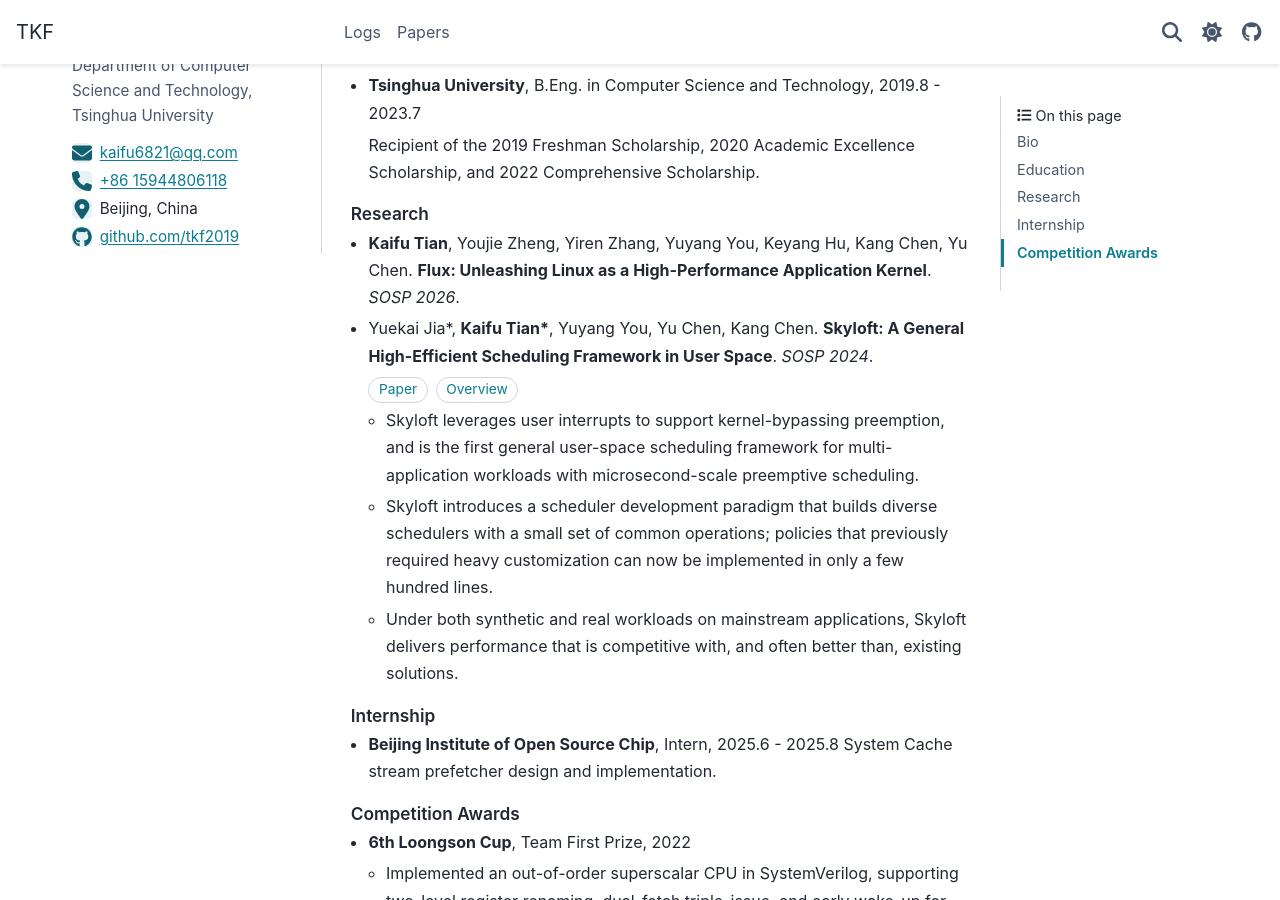
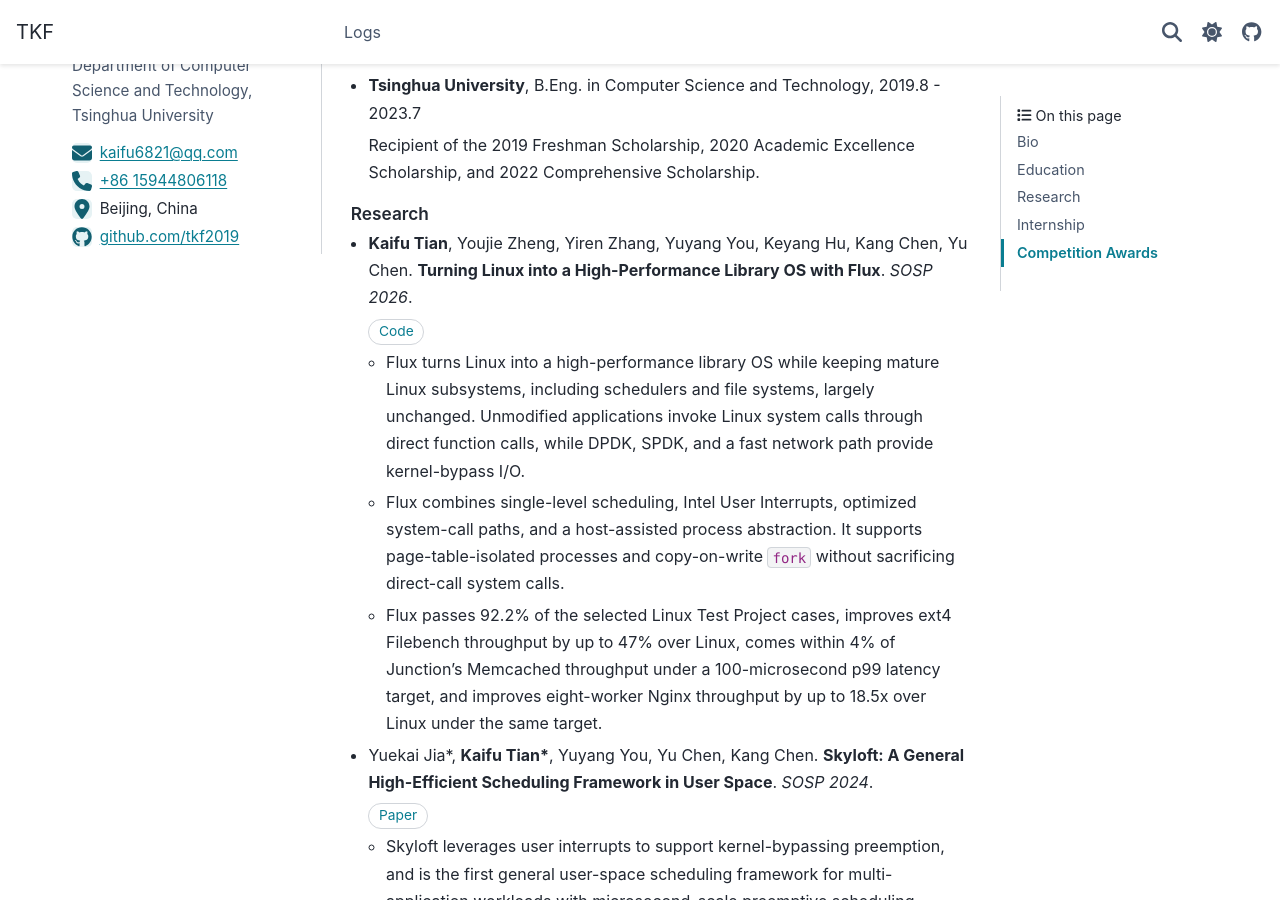
Before and after one commit to tkf2019/Blog, a Sphinx documentation site: the page built from docs/index.rst, in a window 1280 px wide and 900 px high, scrolled down 328 px. Built offline with Sphinx 7.4.7 and the PyData theme 0.15.4, drawn with Linux system fonts in a browser that asks for light colours.

Commit message:
docs(homepage): update Flux publication details
Sync the Flux title, design summary, evaluation results, and source link with
the latest paper. Remove the empty Skyloft overview and papers index.

```diff
--- a/docs/index.rst
+++ b/docs/index.rst
@@ -36,8 +36,18 @@
 ========
 
 - **Kaifu Tian**, Youjie Zheng, Yiren Zhang, Yuyang You, Keyang Hu, Kang Chen, Yu Chen.
-  **Flux: Unleashing Linux as a High-Performance Application Kernel**.
+  **Turning Linux into a High-Performance Library OS with Flux**.
   *SOSP 2026*.
+
+  .. raw:: html
+
+      <div class="paper-actions">
+        <a class="paper-btn" href="https://github.com/THU-OSLAB/flux" target="_blank" rel="noopener noreferrer">Code</a>
+      </div>
+
+  - Flux turns Linux into a high-performance library OS while keeping mature Linux subsystems, including schedulers and file systems, largely unchanged. Unmodified applications invoke Linux system calls through direct function calls, while DPDK, SPDK, and a fast network path provide kernel-bypass I/O.
+  - Flux combines single-level scheduling, Intel User Interrupts, optimized system-call paths, and a host-assisted process abstraction. It supports page-table-isolated processes and copy-on-write ``fork`` without sacrificing direct-call system calls.
+  - Flux passes 92.2% of the selected Linux Test Project cases, improves ext4 Filebench throughput by up to 47% over Linux, comes within 4% of Junction's Memcached throughput under a 100-microsecond p99 latency target, and improves eight-worker Nginx throughput by up to 18.5x over Linux under the same target.
 
 - Yuekai Jia*, **Kaifu Tian***, Yuyang You, Yu Chen, Kang Chen.
   **Skyloft: A General High-Efficient Scheduling Framework in User Space**.
@@ -47,7 +57,6 @@
 
       <div class="paper-actions">
         <a class="paper-btn" href="_static/sosp24-skyloft.pdf" target="_blank" rel="noopener noreferrer">Paper</a>
-        <a class="paper-btn" href="papers/paper-skyloft.html">Overview</a>
       </div>
 
   - Skyloft leverages user interrupts to support kernel-bypassing preemption, and is the first general user-space scheduling framework for multi-application workloads with microsecond-scale preemptive scheduling.
@@ -80,4 +89,3 @@
    :hidden:
 
    logs/index
-   papers/index
--- a/docs/papers/paper-skyloft.rst
+++ /dev/null
@@ -1,3 +0,0 @@
-----------------------------------------------------------------------
-Skyloft: A General High-Efficient Scheduling Framework in User Space
-----------------------------------------------------------------------
```
Also changed, not shown: docs/papers/index.md (deleted, +0 -10 lines).
